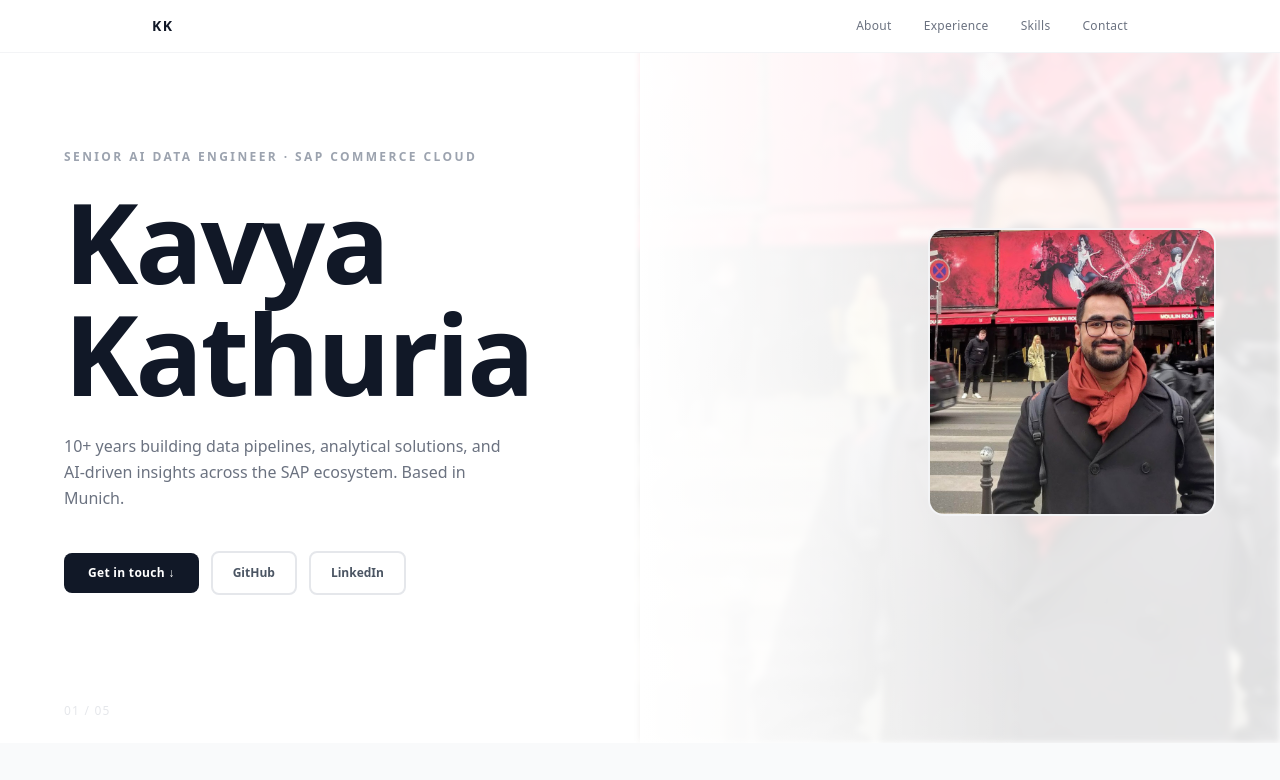
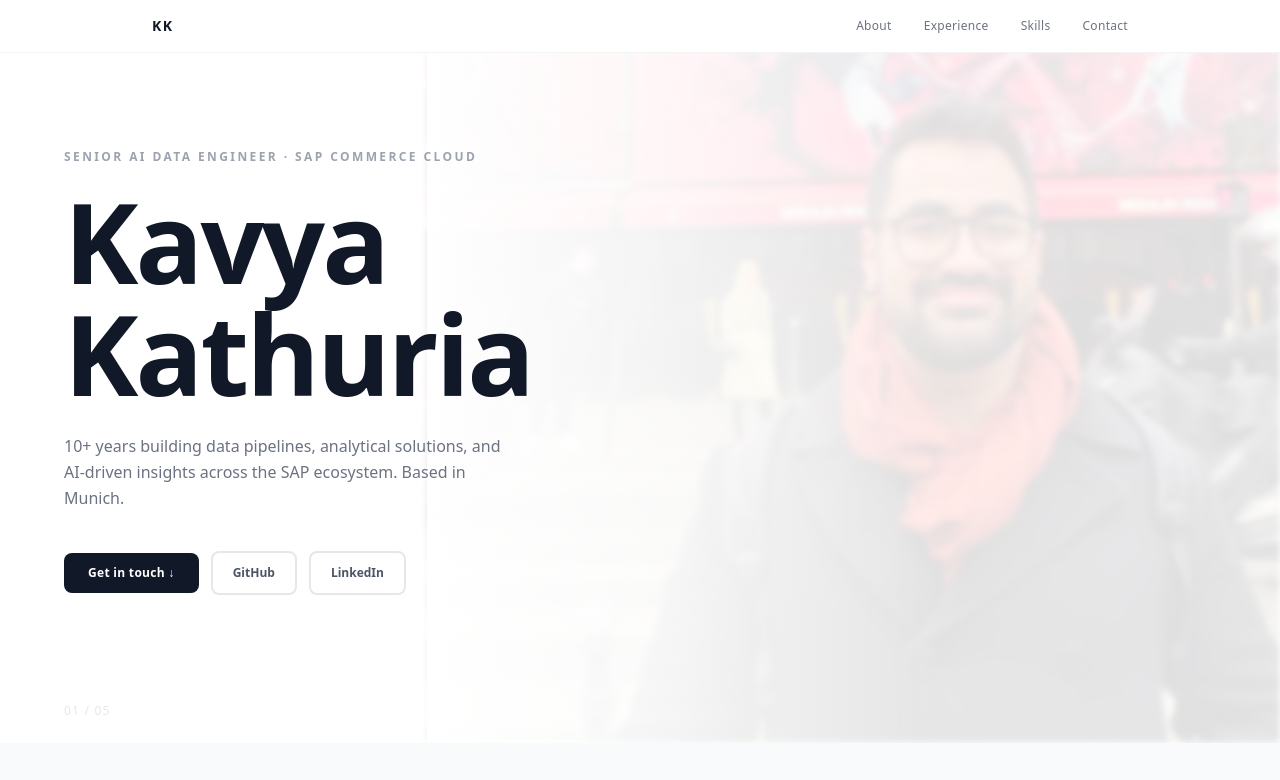
Before and after one commit to kavyakat/kk-website, a Next.js app: page / in a window 1280 px wide. Shown: the top 780 px of the page. Built offline with nearby package versions, Linux system fonts and the light colour scheme.

Commit message:
feat: remove foreground portrait, keep background photo only

```diff
--- a/src/components/Hero.tsx
+++ b/src/components/Hero.tsx
@@ -20,7 +20,7 @@ export default function Hero() {
       className="relative flex items-center bg-white px-6 md:px-16 overflow-hidden"
     >
       {/* Background photo — faded, right-aligned, full height */}
-      <div className="absolute inset-y-0 right-0 w-1/2 pointer-events-none select-none hidden md:block">
+      <div className="absolute inset-y-0 right-0 w-2/3 pointer-events-none select-none hidden md:block">
         <Image
           src="/kavya.jpeg"
           alt=""
@@ -79,19 +79,6 @@ export default function Hero() {
           </div>
         </div>
 
-        {/* Photo — crisp foreground portrait */}
-        <div className="hidden md:block shrink-0">
-          <div className="w-72 h-72 rounded-2xl overflow-hidden border-2 border-gray-100">
-            <Image
-              src="/kavya.jpeg"
-              alt="Kavya Kathuria"
-              width={288}
-              height={288}
-              className="object-cover w-full h-full"
-              priority
-            />
-          </div>
-        </div>
       </div>
 
       <span className="absolute bottom-6 left-6 md:left-16 text-xs text-gray-200 tracking-widest z-10">
```
